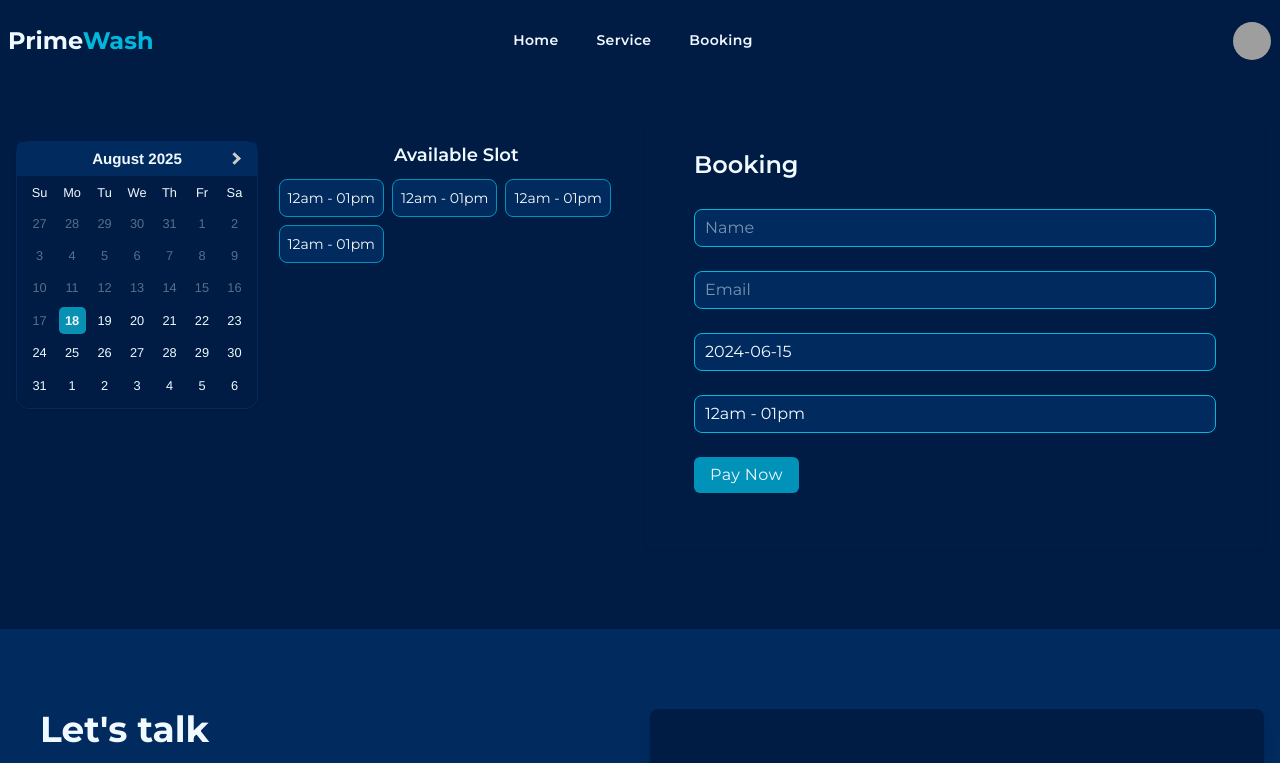
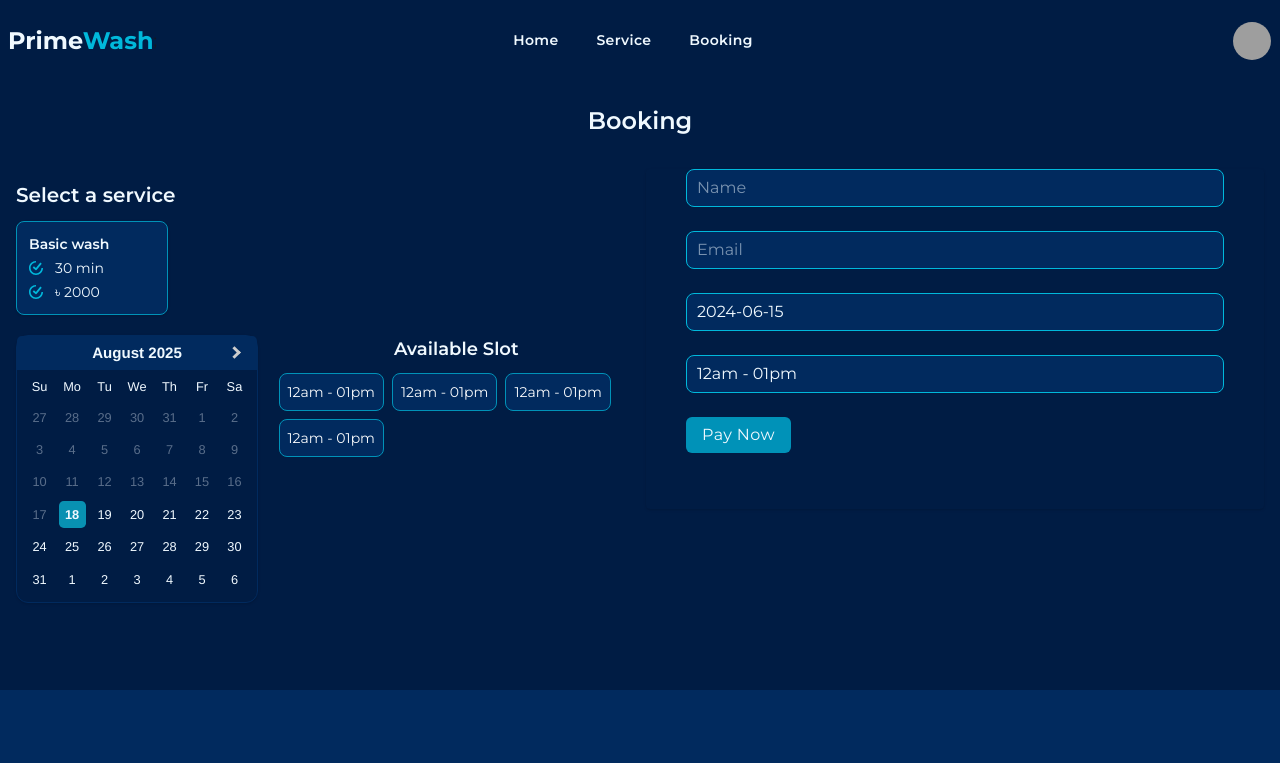
Before and after one commit to AbrRahman/prime-wash-frontend, a React (Vite) app: page /booking in a window 1280 px wide. Shown: the top 763 px of the page. Built offline with nearby package versions, Linux system fonts and the light colour scheme; grey boxes are pictures that could not be loaded.

Commit message:
add BookingService and BookingServiceSelection components; update Booking page layout

```diff
--- a/src/component/booking/BookingForm.tsx
+++ b/src/component/booking/BookingForm.tsx
@@ -1,11 +1,8 @@
 const BookingForm = () => {
   return (
     <>
-      <div className=" py-6 px-4 lg:px-6 lg:py-7 rounded-sm shadow-sm">
-        <h2 className="text-sky-50 text-2xl pl-4 lg:pl-6 font-semibold">
-          Booking
-        </h2>
-        <div className="py-6 px-4 lg:px-6 lg:py-7 ">
+      <div className=" pb-6 px-4  lg:pb-7 rounded-sm shadow-sm">
+        <div className="py-b px-4 lg:px-6 lg:pb-7 ">
           <form action="" className="space-y-4 lg:space-y-6">
             {/* text input */}
             <div>
--- /dev/null
+++ b/src/component/booking/BookingService.tsx
@@ -0,0 +1,47 @@
+import { SiTicktick } from "react-icons/si";
+import serviceImage from "../../assets/images/car-1.png";
+import { FaCalendarAlt, FaRegClock } from "react-icons/fa";
+const BookingService = () => {
+  return (
+    <>
+      <div>
+        <div className="bg-brand-secondary p-4 rounded-xl shadow">
+          <div className=" grid grid-cols-1 md:grid-cols-12 gap-2">
+            <div className=" md:col-span-4">
+              <img src={serviceImage} alt="" className="w-full" />
+            </div>
+            <div className=" space-y-2 md:col-span-8 md:my-auto">
+              <h3 className="text-xl font-semibold text-sky-50">Basic wash</h3>
+              <p className="text-slate-400 text-sm">
+                Lorem ipsum dolor sit amet consectetur adipisicing elit.
+                Assumenda, facere?
+              </p>
+              <div className="flex gap-3 items-center">
+                <div className="flex items-center gap-3 font-bold">
+                  <SiTicktick className="text-base text-cyan-500 " />
+                  <p className="text-sky-50">30 min</p>
+                </div>
+                <div className="flex items-center gap-3 font-bold">
+                  <SiTicktick className="text-base text-cyan-500" />
+                  <p className="text-sky-50">৳ 2000</p>
+                </div>
+              </div>
+            </div>
+          </div>
+        </div>
+        {/* <div className="flex gap-3 items-center mt-5">
+          <div className="flex items-center gap-3 font-semibold bg-brand-secondary p-4 rounded-xl shadow">
+            <FaCalendarAlt className="text-base text-cyan-500 " />
+            <p className="text-sky-50">16 Ot</p>
+          </div>
+          <div className="flex items-center gap-3 font-semibold bg-brand-secondary p-4 rounded-xl shadow">
+            <FaRegClock className="text-base text-cyan-500" />
+            <p className="text-sky-50">12:00 am - 01:00 pm</p>
+          </div>
+        </div> */}
+      </div>
+    </>
+  );
+};
+
+export default BookingService;
--- /dev/null
+++ b/src/component/booking/BookingServiceSelection.tsx
@@ -0,0 +1,31 @@
+import { SiTicktick } from "react-icons/si";
+
+const BookingServiceSelection = () => {
+  return (
+    <>
+      <div>
+        <h3 className="py-3 text-xl text-sky-50 font-semibold">
+          Select a service
+        </h3>
+
+        <div className="grid gap-1 mb-3 grid-cols-3 sm:grid-cols-4">
+          <div className="bg-brand-secondary rounded-lg shadow p-3 text-sky-50 cursor-pointer border border-cyan-600 hover:bg-cyan-600 transition duration-300 select-none">
+            <h1 className="text-sm font-semibold mb-1">Basic wash</h1>
+            <div className="space-y-1">
+              <div className="flex items-center gap-3">
+                <SiTicktick className="text-sm text-cyan-500 " />
+                <p className="text-sky-50 text-sm">30 min</p>
+              </div>
+              <div className="flex items-center gap-3">
+                <SiTicktick className="text-sm text-cyan-500" />
+                <p className="text-sky-50 text-sm">৳ 2000</p>
+              </div>
+            </div>
+          </div>
+        </div>
+      </div>
+    </>
+  );
+};
+
+export default BookingServiceSelection;
--- a/src/pages/booking/Booking.tsx
+++ b/src/pages/booking/Booking.tsx
@@ -1,13 +1,20 @@
 import BookingForm from "../../component/booking/BookingForm";
+import BookingService from "../../component/booking/BookingService";
+import BookingServiceSelection from "../../component/booking/BookingServiceSelection";
 import CalendarAndSlot from "../../component/calendarAndSlot/CalendarAndSlot";
 
 const Booking = () => {
   return (
     <>
       <div className="bg-brand-primary">
-        <div className="container mx-auto px-4 pt-6 pb-12 lg:pt-10 lg:pb-20">
+        <div className="container mx-auto px-4 pt-3 pb-12 lg:pt-6 lg:pb-20">
+          <h2 className="text-sky-50 text-center text-2xl  font-semibold mb-8 lg:mb12">
+            Booking
+          </h2>
           <div className="grid grid-cols-1 lg:grid-cols-2 gap-3">
             <div>
+              <BookingServiceSelection />
+              {/* <BookingService /> */}
               <CalendarAndSlot />
             </div>
             <div>
```
